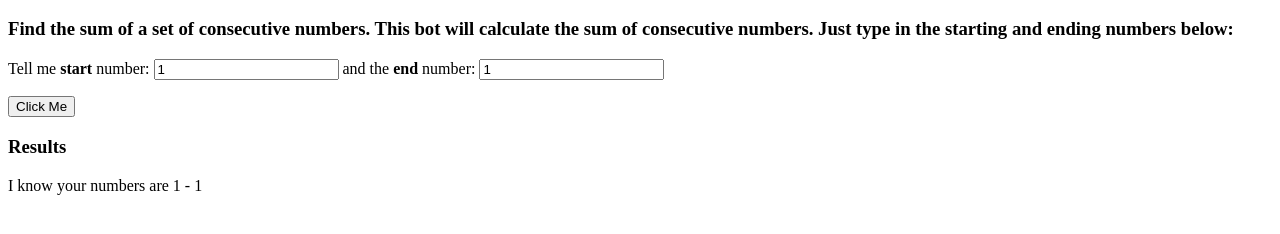
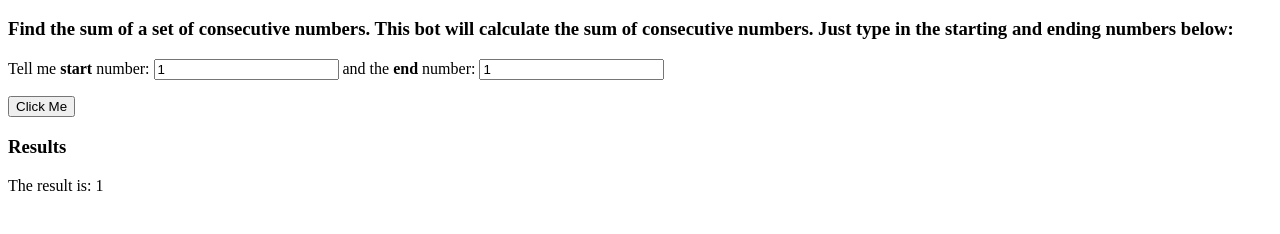
Before and after one commit to gamedepo/gamedepo.github.com, a plain HTML site: page consecutive-number/index.html in a window 1280 px wide. Both pictures are taken after a click on the button "Click Me". Shown: the part 48-282 px from the top of the page. Drawn offline with Linux system fonts and the light colour scheme.

Commit message:
update to show the result in results div

```diff
--- a/consecutive-number/index.html
+++ b/consecutive-number/index.html
@@ -31,7 +31,7 @@
         for(i = startNumber; i <= endNumber; i++) {
           theResult = theResult + i;
         }
-        alert("The result is: " + theResult);
+        resultsElement.innerHTML = "The result is: " + theResult;
       }
     </script>
   </body>
```
